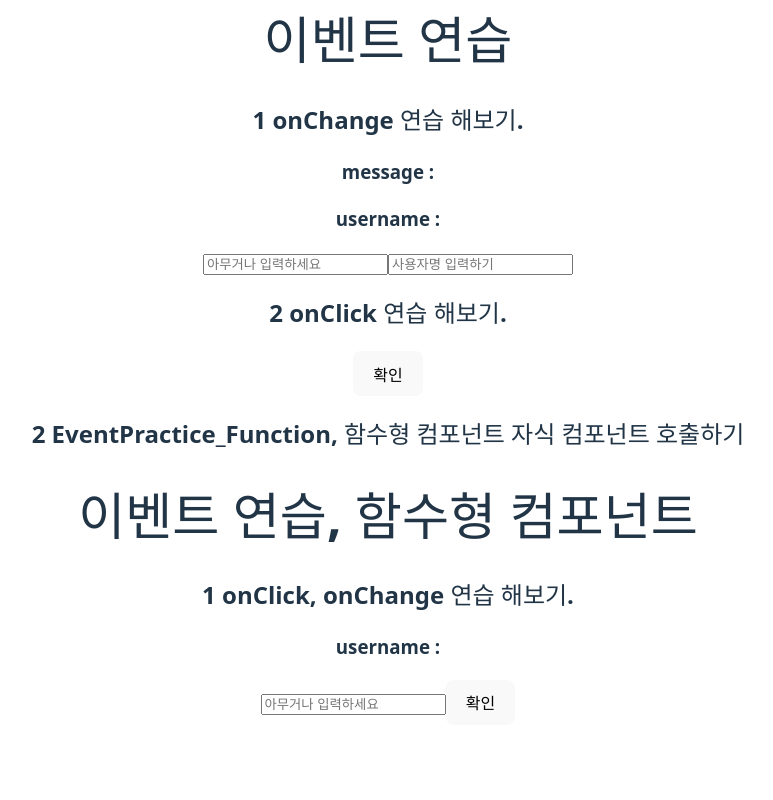
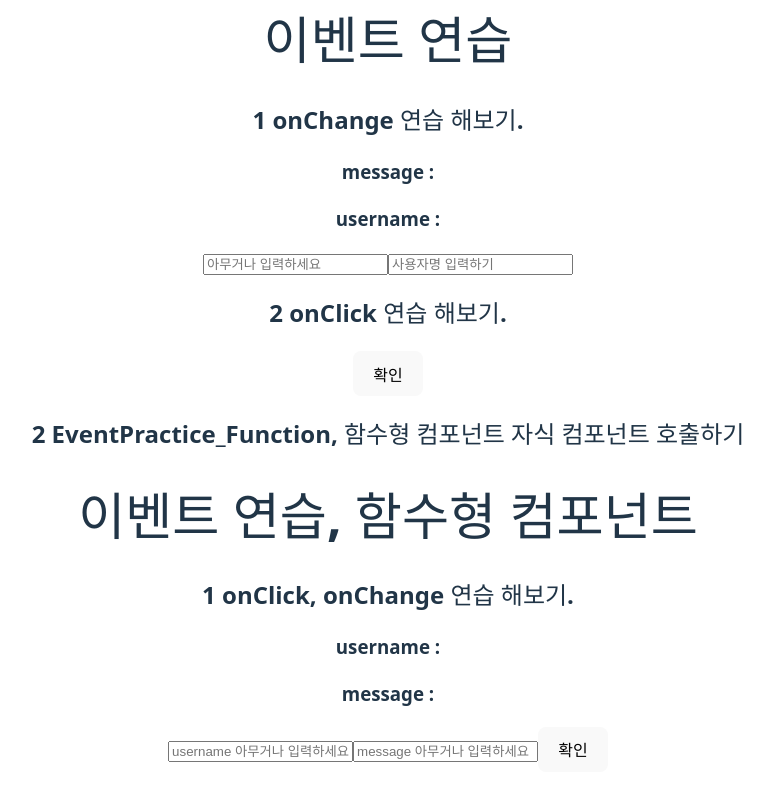
Before and after one commit to reokkamy/React-WorkSpace-k6-0806, a React (Vite) app in the folder ch04-vite-test/: page / in a window 1280 px wide. Shown: the part 216-1016 px from the top of the page, without its empty margins (252-1025 px from the left). Before the commit the page ends 973 px from the top, so only its background shows below. Built offline with nearby package versions, Linux system fonts and the light colour scheme.

Commit message:
2교시, 함수형 컴포넌트에서, 이벤트 핸들링 연습2

```diff
--- a/ch04-vite-test/src/component/EventPractice_Function.jsx
+++ b/ch04-vite-test/src/component/EventPractice_Function.jsx
@@ -3,12 +3,20 @@ import { useState } from "react";
 
 const EventPractice_Function = () => {
   const [username, setUsername] = useState("");
+  const [message, setMessage] = useState("");
 
   const onChangeUsername = (e) => setUsername(e.target.value);
+  const onChangeMessage = (e) => setMessage(e.target.value);
+  const onKeyPress = (e) => {
+    if (e.key === "Enter") {
+      onClick();
+    }
+  };
 
   const onClick = () => {
-    alert(username + ":");
+    alert(username + ":" + message);
     setUsername("");
+    setMessage("");
   };
 
   return (
@@ -16,15 +24,26 @@ const EventPractice_Function = () => {
       <h1>이벤트 연습, 함수형 컴포넌트 </h1>
       <h2>1 onClick, onChange 연습 해보기. </h2>
       <h3>username : {username}</h3>
+      <h3>message : {message}</h3>
+      <input
+        type="text"
+        name="username"
+        placeholder="username 아무거나 입력하세요"
+        value={username} // getter, state 객체 안의 message 조회
+        onChange={onChangeUsername}
+        // 추가 키 이벤트 리스너, 엔터 키를 입력시, 클릭 하는 효과 주기.
+        onKeyPress={onKeyPress}
+      />
+
       <input
         type="text"
         name="message"
-        placeholder="아무거나 입력하세요"
-        value={username} // getter, state 객체 안의 message 조회
+        placeholder="message 아무거나 입력하세요"
+        value={message} // getter, state 객체 안의 message 조회
         // onClick={onClick}
-        onChange={onChangeUsername}
+        onChange={onChangeMessage}
         // 추가 키 이벤트 리스너, 엔터 키를 입력시, 클릭 하는 효과 주기.
-        //onKeyPress={this.handleKeyPress}
+        onKeyPress={onKeyPress}
       />
       <button onClick={onClick}>확인</button>
     </>
```
